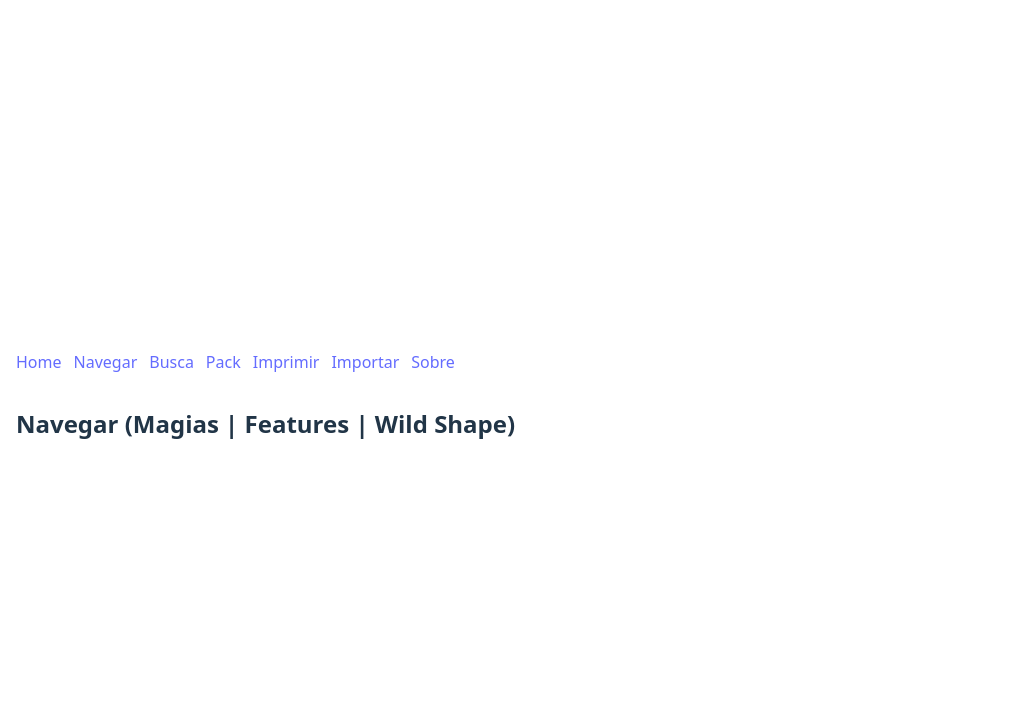
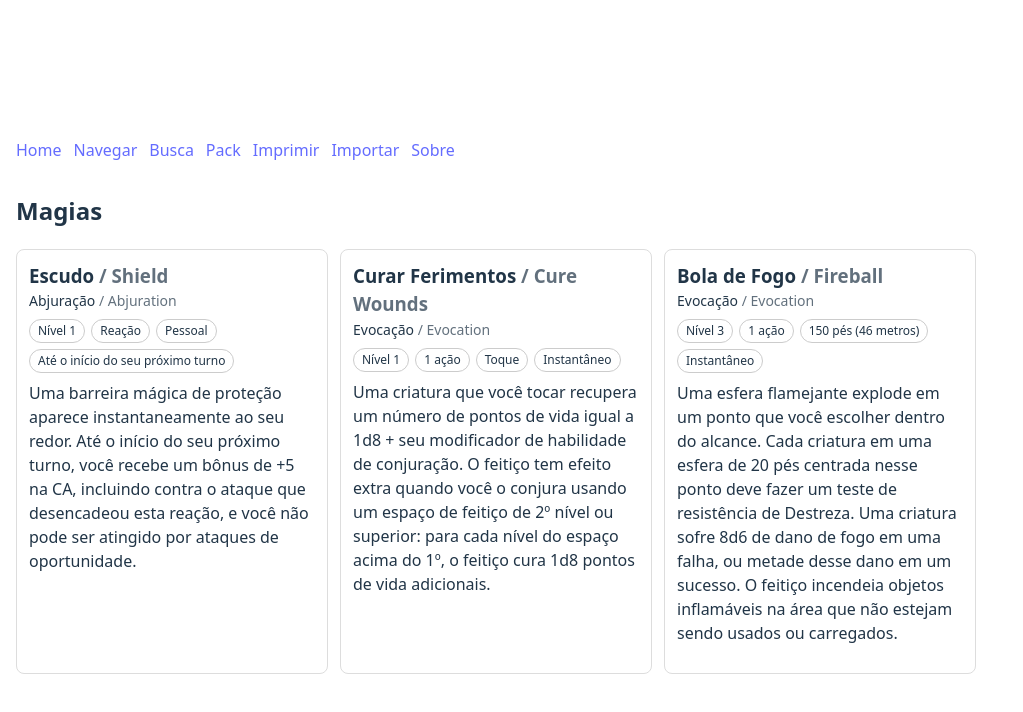
Before and after one commit to jampamatos/dnd-cards, a React (Vite) app: page /browse in a window 1280 px wide. Shown: the top 712 px of the page, without its empty margins (0-1023 px from the left). Built offline with nearby package versions, Linux system fonts and the light colour scheme; the HTML template or start-up script is replaced by a standard one.

Commit message:
feat: Zod schemas + SRD spells sample + cards list in Browse

```diff
--- /dev/null
+++ b/src/components/Card.tsx
@@ -0,0 +1,29 @@
+type CardProps = {
+    titlePt: string;
+    titleEn: string;
+    schoolPt: string;
+    schoolEn: string;
+    pills: string[];        // i.e. ["Level 1", "Action", "Touch", "Instantaneous"]
+    bodyPt: string;
+    bodyEn: string;
+};
+
+export default function Card({ titlePt, titleEn, schoolPt, schoolEn, pills, bodyPt, bodyEn }: CardProps) {
+    return (
+        <article style={{ border:"1px solid #ddd", borderRadius:8, padding:12, breakInside:"auto" }}>
+            <h3 style={{ margin:0, fontWeight:700 }}>
+                {titlePt} <span style={{ opacity:.7 }}> / {titleEn}</span>
+            </h3>
+            <h4 style={{ margin:0, fontWeight:500, fontSize:14 }}>{schoolPt} <span style={{ opacity:.7 }}> / {schoolEn}</span></h4>
+            <div style={{ display:"flex", flexWrap:"wrap", gap:6, margin:"8px 0" }}>
+                {pills.map((p, i) => (
+                    <span key={i} style={{ fontSize:12, border:"1px solid #ccc", borderRadius:999, padding:"2px 8px" }}>
+                        {p}
+                    </span>
+                ))}
+            </div>
+            <p style={{ marginTop:8 }}>{bodyPt}</p>
+            {/* We will add a PT/EN toggle button here later */}
+        </article>
+    );
+}
--- /dev/null
+++ b/src/data/srd/spells.json
@@ -0,0 +1,59 @@
+[
+    {
+        "id": "shield",
+        "name": { "pt": "Escudo", "en": "Shield" },
+        "level": 1,
+        "school": { "pt": "Abjuração", "en": "Abjuration" },
+        "classes": ["Wizard", "Sorcerer"],
+        "castingTime": { "pt": "Reação", "en": "Reaction" },
+        "range": { "pt": "Pessoal", "en": "Self" },
+        "duration": { "pt": "Até o início do seu próximo turno", "en": "Until the start of your next turn" },
+        "concentration": false,
+        "ritual": false,
+        "components": { "verbal": true, "somatic": true },
+        "text": {
+            "pt": "Uma barreira mágica de proteção aparece instantaneamente ao seu redor. Até o início do seu próximo turno, você recebe um bônus de +5 na CA, incluindo contra o ataque que desencadeou esta reação, e você não pode ser atingido por ataques de oportunidade.",
+            "en": "An invisible barrier of magical force appears and protects you. Until the start of your next turn, you have a +5 bonus to AC, including against the triggering attack, and you can't be hit by opportunity attacks."
+        },
+        "tags": ["defense", "reaction" ],
+        "source": { "name": "SRD 5.1", "License": "CC-BY-4.0" }
+    },
+    {
+        "id": "cure-wounds",
+        "name": { "pt": "Curar Ferimentos", "en": "Cure Wounds" },
+        "level": 1,
+        "school": { "pt": "Evocação", "en": "Evocation" },
+        "classes": ["Cleric", "Druid", "Bard", "Paladin", "Ranger", "Artificer" ],
+        "castingTime": { "pt": "1 ação", "en": "1 action" },
+        "range": { "pt": "Toque", "en": "Touch" },
+        "duration": { "pt": "Instantâneo", "en": "Instantaneous" },
+        "concentration": false,
+        "ritual": false,
+        "components": { "verbal": true, "somatic": true },
+        "text": {
+            "pt": "Uma criatura que você tocar recupera um número de pontos de vida igual a 1d8 + seu modificador de habilidade de conjuração. O feitiço tem efeito extra quando você o conjura usando um espaço de feitiço de 2º nível ou superior: para cada nível do espaço acima do 1º, o feitiço cura 1d8 pontos de vida adicionais.",
+            "en": "A creature you touch regains a number of hit points equal to 1d8 + your spellcasting ability modifier. The spell has no effect on undead or constructs. This spell has no effect on undead or constructs. When you cast this spell using a spell slot of 2nd level or higher, the healing increases by 1d8 for each slot level above 1st."
+        },
+        "tags": ["healing", "touch" ],
+        "source": { "name": "SRD 5.1", "License": "CC-BY-4.0" }
+    },
+    {
+        "id": "fireball",
+        "name": { "pt": "Bola de Fogo", "en": "Fireball" },
+        "level": 3,
+        "school": { "pt": "Evocação", "en": "Evocation" },
+        "classes": ["Wizard", "Sorcerer"],
+        "castingTime": { "pt": "1 ação", "en": "1 action" },
+        "range": { "pt": "150 pés (46 metros)", "en": "150 feet" },
+        "duration": { "pt": "Instantâneo", "en": "Instantaneous" },
+        "concentration": false,
+        "ritual": false,
+        "components": { "verbal": true, "somatic": true, "material": "uma pequena bola de guano de morcego e enxofre" },
+        "text": {
+            "pt": "Uma esfera flamejante explode em um ponto que você escolher dentro do alcance. Cada criatura em uma esfera de 20 pés centrada nesse ponto deve fazer um teste de resistência de Destreza. Uma criatura sofre 8d6 de dano de fogo em uma falha, ou metade desse dano em um sucesso. O feitiço incendeia objetos inflamáveis na área que não estejam sendo usados ou carregados.",
+            "en": "A bright streak flashes from your pointing finger to a point you choose within range and then blossoms with a low roar into an explosion of flame. Each creature in a 20-foot-radius sphere centered on that point must make a Dexterity saving throw. A target takes 8d6 fire damage on a failed save, or half as much damage on a successful one. The fire spreads around corners. It ignites flammable objects in the area that aren't being worn or carried."
+        },
+        "tags": ["area-of-effect", "fire" ],
+        "source": { "name": "SRD 5.1", "License": "CC-BY-4.0" }
+    }
+]
--- /dev/null
+++ b/src/lib/schema/common.ts
@@ -0,0 +1,18 @@
+import { z } from "zod";
+
+const NonEmpty = z.string().min(1);
+
+export const LangString = z.object({
+    pt: NonEmpty,
+    en: NonEmpty,
+});
+
+export const ActionInfo = LangString;           // alias without duplication
+
+export const SourceInfo = z.object({
+    name: z.string(),                           // "SRD 5.1" or "Imported"
+    license: z.string().optional(),             // "Open Gaming License v1.0a"
+    page: z.number().int().min(1).optional(),   // page number in the source
+});
+
+export type TLangString = z.infer<typeof LangString>;
--- /dev/null
+++ b/src/lib/schema/spell.ts
@@ -0,0 +1,26 @@
+import { z } from "zod";
+import { LangString, ActionInfo, SourceInfo } from "./common.js";
+
+export const Spell = z.object({
+    id: z.string().regex(/^[a-z0-9-]+$/),
+    name: LangString,
+    level: z.number().int().min(0).max(9),
+    school: LangString,
+    classes: z.array(z.string()),
+    castingTime: ActionInfo,
+    range: LangString,
+    duration: LangString,
+    concentration: z.boolean().default(false),
+    ritual: z.boolean().default(false),
+    components: z.object({
+        verbal: z.boolean().default(false),
+        somatic: z.boolean().default(false),
+        material: z.string().min(1).optional(),
+    }),
+    text: LangString,
+    tags: z.array(z.string()).default([]),
+    source: SourceInfo,
+});
+
+export type TSpell = z.infer<typeof Spell>;
+export const SpellsArray = z.array(Spell);
--- a/src/pages/Browse.tsx
+++ b/src/pages/Browse.tsx
@@ -1,3 +1,55 @@
+import { useEffect, useState } from "react";
+import { SpellsArray } from "../lib/schema/spell";
+import type { TSpell } from "../lib/schema/spell";
+import Card from "../components/Card";
+
 export default function Browse() {
-    return <h2>Navegar (Magias | Features | Wild Shape)</h2>;
+    const [spells, setSpells] = useState<TSpell[]>([]);
+    const [error, setError] = useState<string | null>(null);
+
+    useEffect(() => {
+        import("../data/srd/spells.json")
+          .then((m) => {
+            const parsed = SpellsArray.safeParse(m.default);
+            if (!parsed.success) {
+                setError("Error loading spells data.");
+                console.error(parsed.error.format());
+            } else {
+                setSpells(parsed.data);
+            }
+          })
+    }, []);
+
+    if (error) return <p style={{ color:"crimson" }}>{error}</p>;
+
+    return (
+        <div>
+            <h2> Magias</h2>
+            <div style={{
+                display: "grid",
+                gridTemplateColumns: "repeat(auto-fit, minmax(260px, 1fr))",
+                gap: 12,
+            }}>
+                {spells.map(sp => (
+                    <Card
+                        key={sp.id}
+                        titlePt={sp.name.pt}
+                        titleEn={sp.name.en}
+                        schoolPt={sp.school.pt}
+                        schoolEn={sp.school.en}
+                        pills={[
+                            `Nível ${sp.level}`,
+                            sp.castingTime.pt,
+                            sp.range.pt,
+                            sp.duration.pt,
+                            sp.ritual ? "Ritual" : "",
+                            sp.concentration ? "Concentração" : "",
+                        ].filter(Boolean)}
+                        bodyPt={sp.text.pt}
+                        bodyEn={sp.text.en}
+                    />
+                ))}
+            </div>
+        </div>
+    );
 }
```
